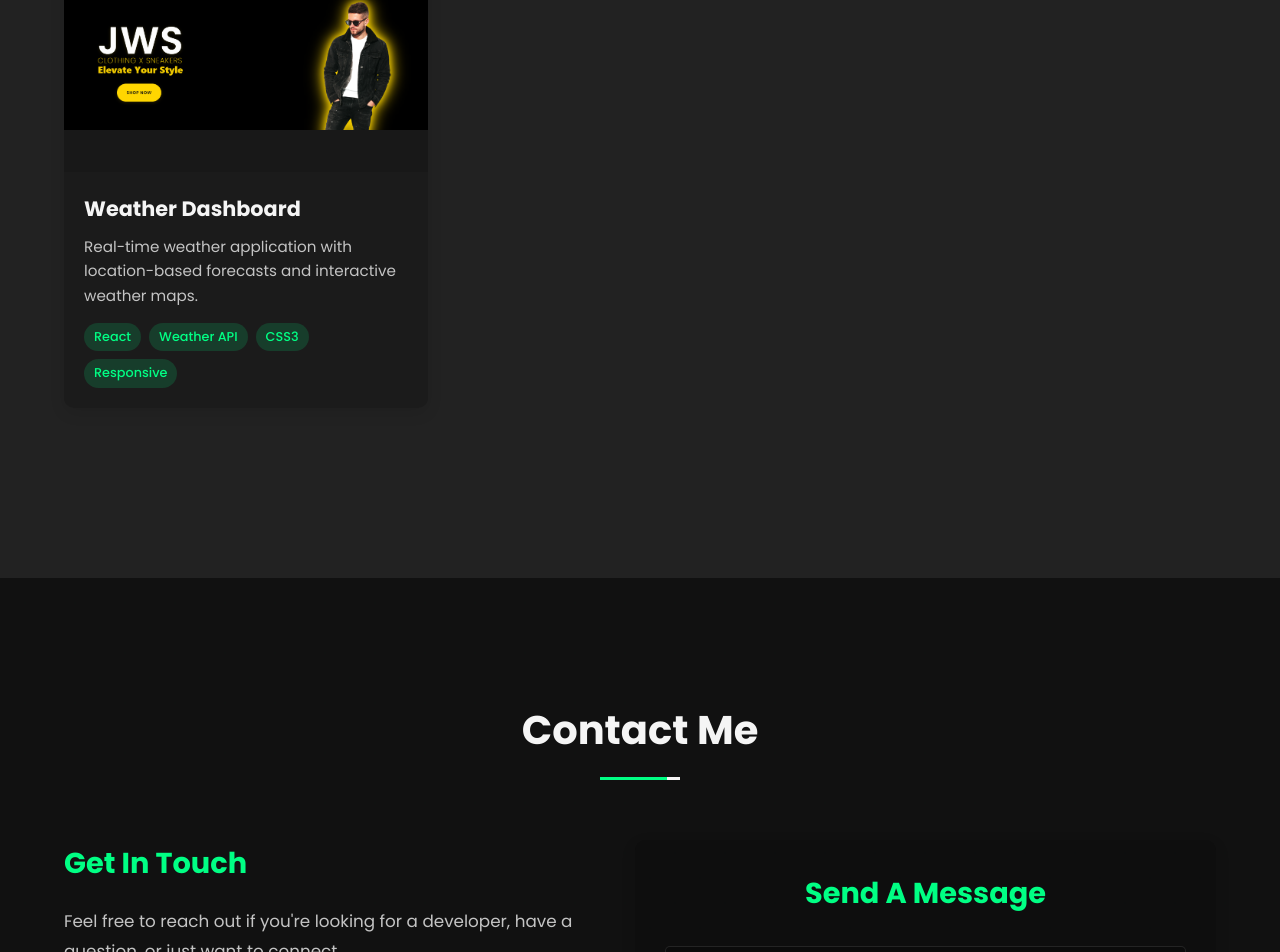
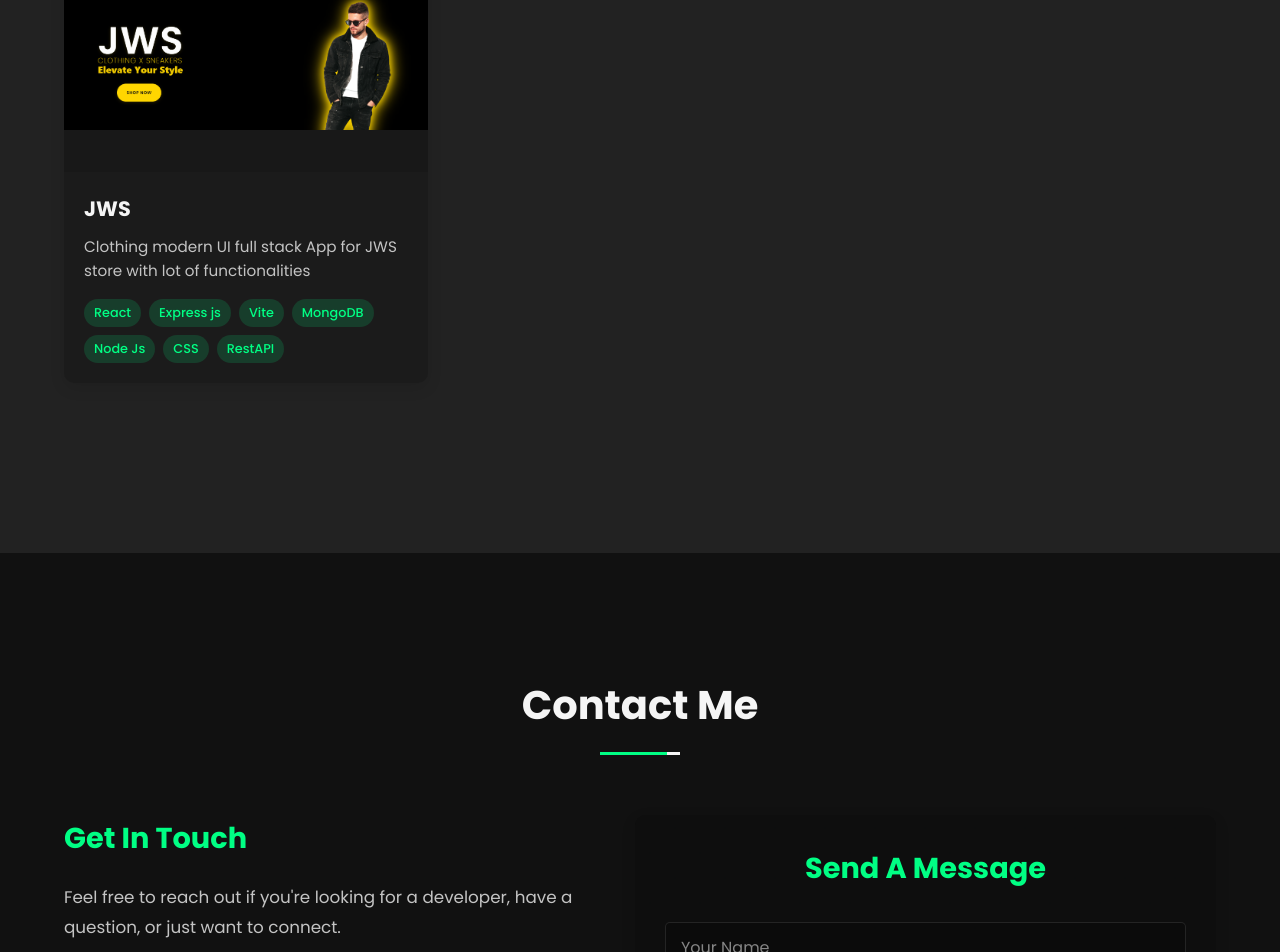
Before and after one commit to abdelkaharBen/portfolio, a React (Create React App) app: page / in a window 1280 px wide. Shown: the part 4426-5378 px from the top of the page. Built offline with nearby package versions, Linux system fonts and the light colour scheme.

Commit message:
update jws spans

```diff
--- a/src/pages/portfolio.jsx
+++ b/src/pages/portfolio.jsx
@@ -505,13 +505,16 @@ function Portfolio() {
                 </div>
               </div>
               <div className="project-info">
-                <h3>Weather Dashboard</h3>
-                <p>Real-time weather application with location-based forecasts and interactive weather maps.</p>
+                <h3>JWS</h3>
+                <p>Clothing modern UI full stack App for JWS store with lot of functionalities </p>
                 <div className="project-tags">
                   <span>React</span>
-                  <span>Weather API</span>
-                  <span>CSS3</span>
-                  <span>Responsive</span>
+                  <span>Express js</span>
+                  <span>Vite</span>
+                  <span>MongoDB</span>
+                  <span>Node Js</span>
+                  <span>CSS</span>
+                  <span>RestAPI</span>
                 </div>
               </div>
             </div>
```
